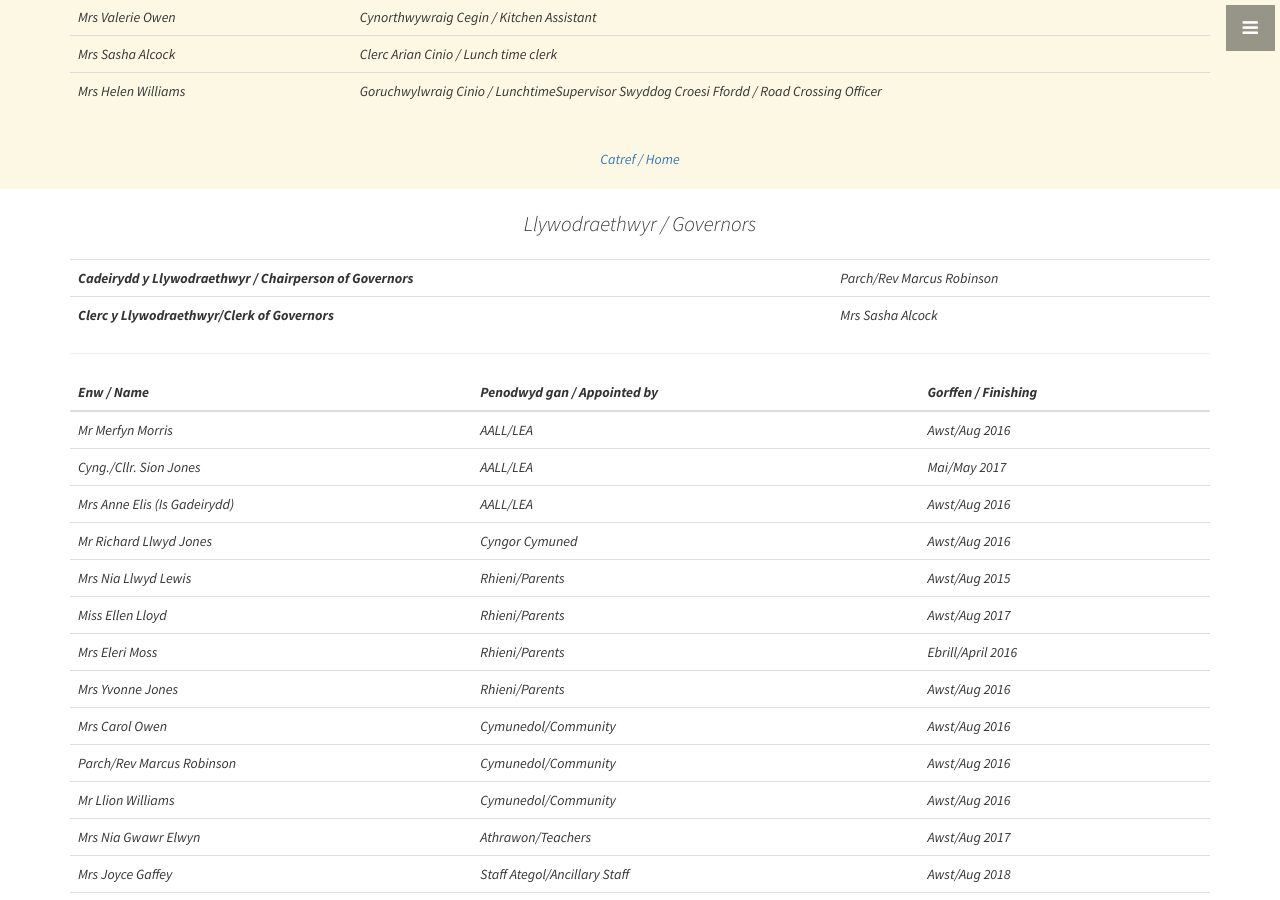
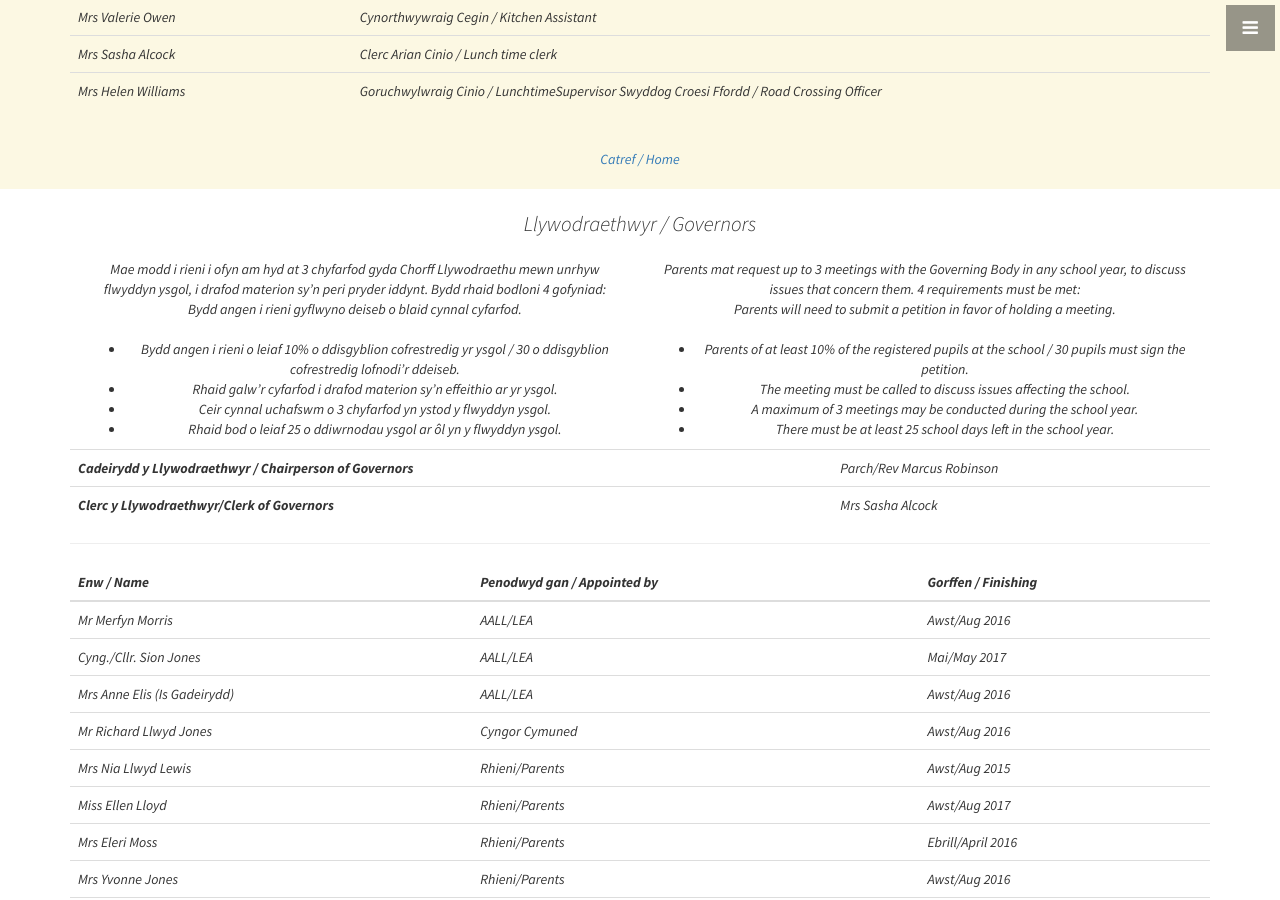
Before and after one commit to matatysgolbethel/matatysgolbethel.github.io, a Jekyll site: the page built from index.html, in a window 1280 px wide and 900 px high, scrolled down 5852 px. Built offline with Jekyll 4.4.1, drawn with Linux system fonts in a browser that asks for light colours.

Commit message:
added the governers text to the governers section saves being all over the place

```diff
--- a/_includes/governors.html
+++ b/_includes/governors.html
@@ -4,6 +4,31 @@
     <div class="row">
       <div class="col-lg-12 text-center">
         <h2 class="lead">Llywodraethwyr / Governors</h2>
+        <div class="col-lg-6">
+        Mae modd i rieni i ofyn am hyd at 3 chyfarfod gyda Chorff Llywodraethu mewn unrhyw flwyddyn ysgol, i
+drafod materion sy’n peri pryder iddynt. Bydd rhaid bodloni 4 gofyniad:<br/>
+Bydd angen i rieni gyflwyno deiseb o blaid cynnal cyfarfod.<br/><br/>
+        <ul>
+          <li>Bydd angen i rieni o leiaf 10% o ddisgyblion cofrestredig yr ysgol / 30 o ddisgyblion cofrestredig lofnodi’r
+ddeiseb.</li>
+          <li>Rhaid galw’r cyfarfod i drafod materion sy’n effeithio ar yr ysgol.</li>
+          <li>Ceir cynnal uchafswm o 3 chyfarfod yn ystod y flwyddyn ysgol.</li>
+          <li>Rhaid bod o leiaf 25 o ddiwrnodau ysgol ar ôl yn y flwyddyn ysgol.</li>
+        </ul>
+        </p>
+        </div>
+        <div class="col-lg-6">
+        Parents mat request up to 3 meetings with the Governing Body in any school year, to discuss issues that
+concern them. 4 requirements must be met:<br/>
+Parents will need to submit a petition in favor of holding a meeting.<br/><br/>
+        <ul>
+          <li>Parents of at least 10% of the registered pupils at the school / 30 pupils must sign the petition.</li>
+          <li>The meeting must be called to discuss issues affecting the school.</li>
+          <li>A maximum of 3 meetings may be conducted during the school year.</li>
+          <li>There must be at least 25 school days left in the school year.</li>
+        </ul>
+        </div>
+        <br><br><hr><br><br>
         <table class="table">
           <tr><td class="text-left"><b>Cadeirydd y Llywodraethwyr / Chairperson of Governors</b></td><td class="text-left">Parch/Rev Marcus Robinson</td></tr>
           <tr><td class="text-left"><b>Clerc y Llywodraethwyr/Clerk of Governors</b></td></td><td class="text-left">Mrs Sasha Alcock</td></tr>
```
Also changed, not shown: 2 other files.
